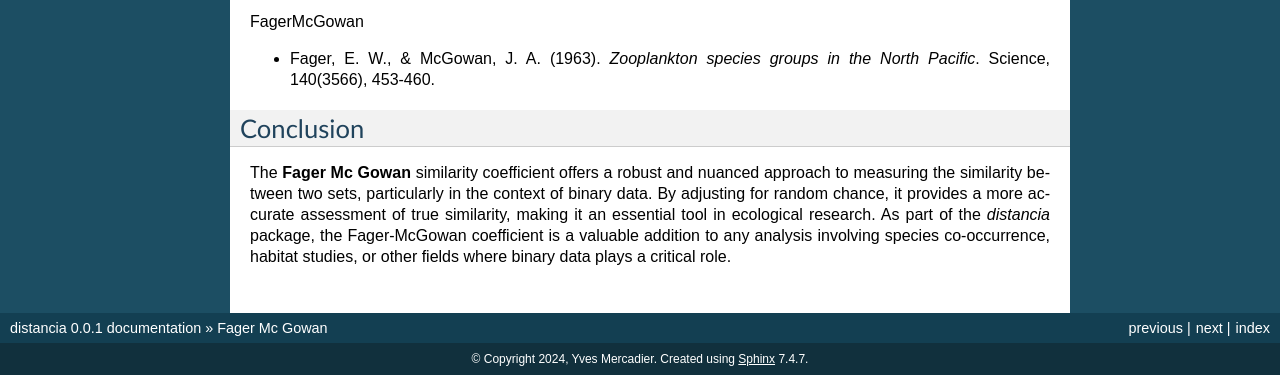
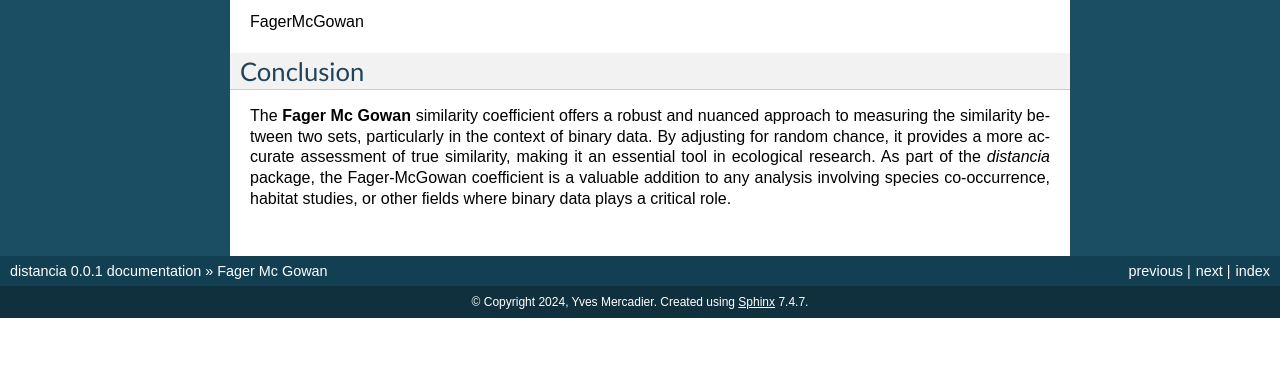
Before and after one commit to ym001/distancia, a Sphinx documentation site: the page built from docs/FagerMcGowan.rst, in a window 1280 px wide and 900 px high, scrolled down 1251 px, cut to the strip 525-900 px from the top of the window. Built offline with Sphinx 7.4.7, drawn with Linux system fonts in a browser that asks for light colours; pages that are not in the unit, such as notebooks, are missing from menus; after the commit the page ends 2094 px from its top, so only the background shows below that.

Commit message:
Update FagerMcGowan.rst

```diff
--- a/docs/FagerMcGowan.rst
+++ b/docs/FagerMcGowan.rst
@@ -82,8 +82,6 @@ For further reading on the **Fager-McGowan** similarity coefficient and its appl
 
 FagerMcGowan
 
-- Fager, E. W., & McGowan, J. A. (1963). *Zooplankton species groups in the North Pacific*. Science, 140(3566), 453-460.
-
 Conclusion
 ----------
 
```
